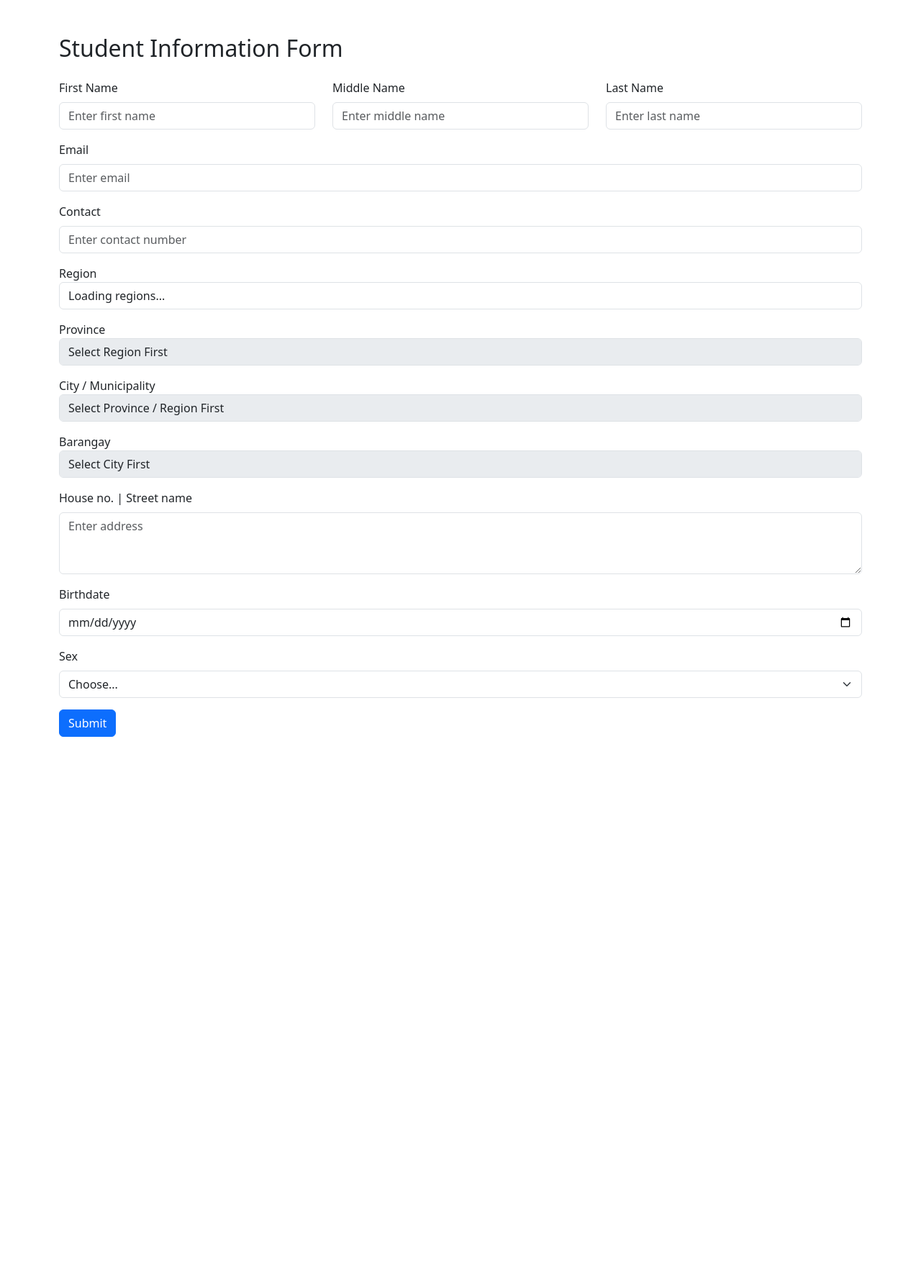
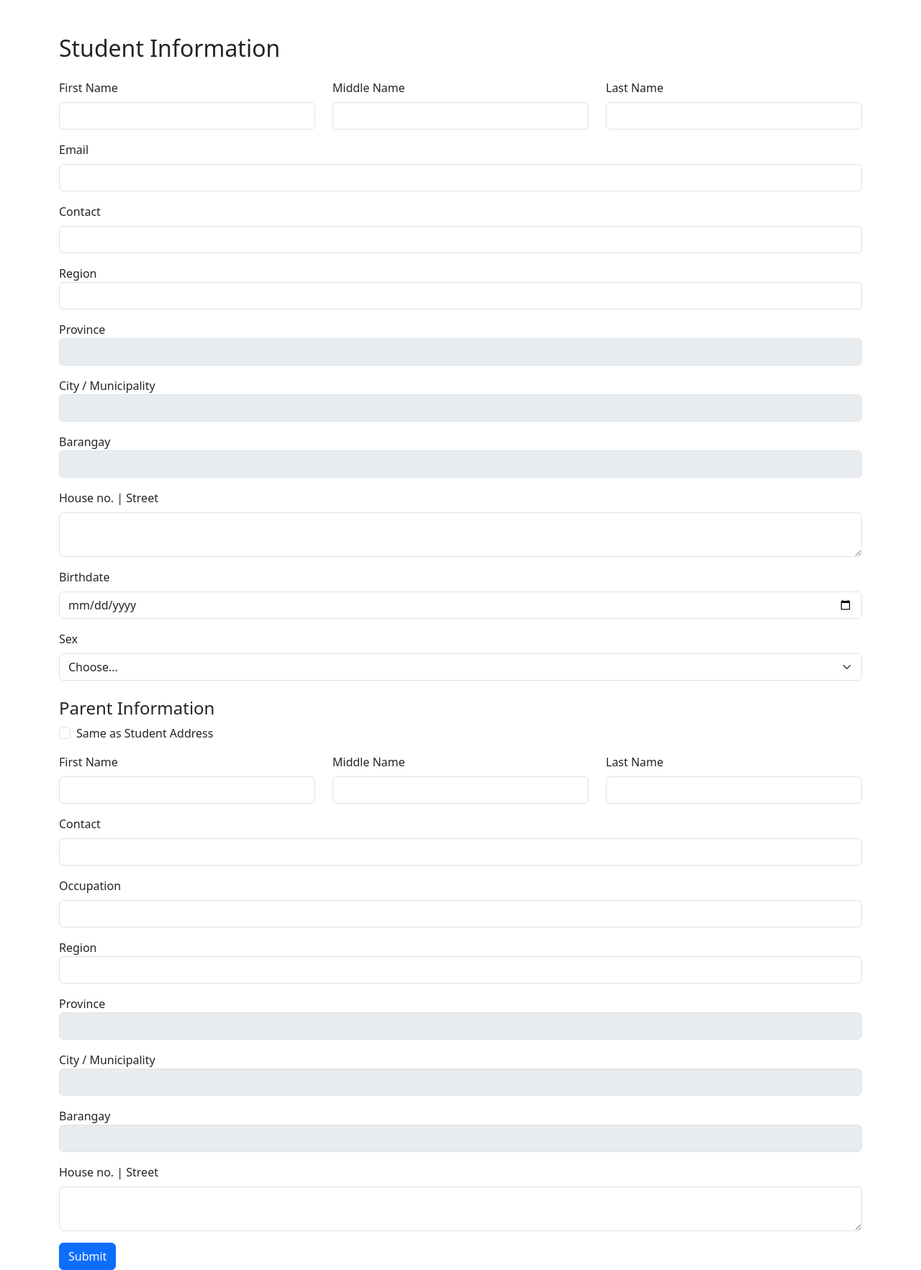
Before and after one commit to AlfrenAlvaran/school-management-with-ai-integration, a PHP site: template resources/views/admin/form_student.php in a window 1280 px wide. Shown: the whole page at 72% size. Before the commit the page ends 1024 px from the top, so only its background shows below. Run offline with PHP 8.4, Linux system fonts and the light colour scheme; the template is opened without the code that fills it, so the values that code supplies are empty.

Commit message:
add parents address

```diff
--- a/resources/views/admin/enrollments.php
+++ b/resources/views/admin/enrollments.php
@@ -21,14 +21,16 @@
             <thead class="table-light text-center">
                 <tr>
                     <th>Student ID</th>
-                    <th>Curriculum Year</th>
+                    <th>Name</th>
                     <th></th>
                     <th class="text-center">Actions</th>
                 </tr>
             </thead>
 
             <tbody>
+                <?php foreach ($studentList as $student) : ?>
 
+                <?php endforeach; ?>
             </tbody>
         </table>
     </div>
--- a/resources/views/admin/form_student.php
+++ b/resources/views/admin/form_student.php
@@ -1,66 +1,52 @@
 <div class="container mt-5">
-     <h2 class="mb-4">Student Information Form</h2>
-     <form action="/students/create-student" method="post">
+    <h2 class="mb-4">Student Information</h2>
+    <form action="/students/create-student" method="post" id="studentForm">
+        <!-- STUDENT INFO -->
         <div class="row mb-3">
             <div class="col">
                 <label for="firstname" class="form-label">First Name</label>
-                 <input type="text" class="form-control" id="firstname" placeholder="Enter first name" name="firstname">
+                <input type="text" class="form-control" id="firstname" name="firstname" required>
             </div>
-
             <div class="col">
                 <label for="middlename" class="form-label">Middle Name</label>
-                 <input type="text" class="form-control" id="middlename" placeholder="Enter middle name" name="middlename">
+                <input type="text" class="form-control" id="middlename" name="middlename">
             </div>
-
             <div class="col">
                 <label for="lastname" class="form-label">Last Name</label>
-                 <input type="text" class="form-control" id="lastname" placeholder="Enter last name" name="lastname">
+                <input type="text" class="form-control" id="lastname" name="lastname" required>
             </div>
-
         </div>
 
         <div class="mb-3">
             <label for="email" class="form-label">Email</label>
-             <input type="email" class="form-control" id="email" placeholder="Enter email" name="email">
+            <input type="email" class="form-control" id="email" name="email">
         </div>
 
         <div class="mb-3">
             <label for="contact" class="form-label">Contact</label>
-             <input type="text" class="form-control" id="contact" placeholder="Enter contact number" name="contact">
+            <input type="text" class="form-control" id="contact" name="contact">
         </div>
 
         <div class="mb-3">
             <label>Region</label>
-             <select id="region" class="form-control" name="region">
-                 <option value="">Loading regions...</option>
-             </select>
+            <select id="region" class="form-control" name="region" required></select>
+        </div>
+        <div class="mb-3">
+            <label>Province</label>
+            <select id="province" class="form-control" name="province" disabled required></select>
+        </div>
+        <div class="mb-3">
+            <label>City / Municipality</label>
+            <select id="city" class="form-control" name="city" disabled required></select>
+        </div>
+        <div class="mb-3">
+            <label>Barangay</label>
+            <select id="barangay" class="form-control" name="barangay" disabled required></select>
         </div>
 
         <div class="mb-3">
-             <label>Province</label>
-             <select id="province" class="form-control" disabled name="province">
-                 <option value="">Select Region First</option>
-             </select>
-         </div>
-
-         <div class="mb-3">
-             <label>City / Municipality</label>
-             <select id="city" class="form-control" disabled name="city">
-                 <option value="">Select Province / Region First</option>
-             </select>
-         </div>
-
-         <div class="mb-3">
-             <label>Barangay</label>
-             <select id="barangay" class="form-control" disabled name="barangay">
-                 <option value="">Select City First</option>
-             </select>
-         </div>
-
-
-         <div class="mb-3">
-             <label for="address" class="form-label">House no. | Street name </label>
-             <textarea class="form-control" id="address" rows="3" placeholder="Enter address" name="address"></textarea>
+            <label for="address" class="form-label">House no. | Street</label>
+            <textarea class="form-control" id="address" name="address" rows="2"></textarea>
         </div>
 
         <div class="mb-3">
@@ -71,125 +57,157 @@
         <div class="mb-3">
             <label class="form-label">Sex</label>
             <select class="form-select" id="sex" name="sex">
-                 <option selected disabled>Choose...</option>
+                <option disabled selected>Choose...</option>
                 <option value="Male">Male</option>
                 <option value="Female">Female</option>
             </select>
+        </div>
+
+        <!-- PARENT INFO -->
+        <h4 class="mt-4">Parent Information</h4>
+        <div class="form-check mb-3">
+            <input class="form-check-input" type="checkbox" value="1" id="same_as_student" name="same_as_student">
+            <label class="form-check-label" for="same_as_student">
+                Same as Student Address
+            </label>
+        </div>
+
+        <div class="row mb-3">
+            <div class="col">
+                <label for="parent_firstname" class="form-label">First Name</label>
+                <input type="text" class="form-control" id="parent_firstname" name="parent_firstname">
+            </div>
+            <div class="col">
+                <label for="parent_middlename" class="form-label">Middle Name</label>
+                <input type="text" class="form-control" id="parent_middlename" name="parent_middlename">
+            </div>
+            <div class="col">
+                <label for="parent_lastname" class="form-label">Last Name</label>
+                <input type="text" class="form-control" id="parent_lastname" name="parent_lastname">
+            </div>
+        </div>
+
+        <div class="mb-3">
+            <label for="parent_contact" class="form-label">Contact</label>
+            <input type="text" class="form-control" id="parent_contact" name="parent_contact">
+        </div>
+        <div class="mb-3">
+            <label for="parent_occupation" class="form-label">Occupation</label>
+            <input type="text" class="form-control" id="parent_occupation" name="parent_occupation">
+        </div>
+
+        <div class="mb-3">
+            <label>Region</label>
+            <select id="parent_region" class="form-control" name="parent_region"></select>
+        </div>
+        <div class="mb-3">
+            <label>Province</label>
+            <select id="parent_province" class="form-control" name="parent_province" disabled></select>
+        </div>
+        <div class="mb-3">
+            <label>City / Municipality</label>
+            <select id="parent_city" class="form-control" name="parent_city" disabled></select>
+        </div>
+        <div class="mb-3">
+            <label>Barangay</label>
+            <select id="parent_barangay" class="form-control" name="parent_barangay" disabled></select>
+        </div>
+
+        <div class="mb-3">
+            <label for="parent_house_no" class="form-label">House no. | Street</label>
+            <textarea class="form-control" id="parent_house_no" name="parent_house_no" rows="2"></textarea>
         </div>
 
         <button type="submit" class="btn btn-primary">Submit</button>
     </form>
 </div>
 
-
 <script>
 const api = "https://psgc.gitlab.io/api/";
 
-     // Load Regions
-     async function loadRegions() {
-         const regions = await fetch(api + "regions/").then(r => r.json());
-         const region = document.getElementById("region");
-         region.innerHTML = "<option value=''>Select Region</option>";
-         regions.forEach(r => {
-             region.innerHTML += `<option value="${r.code}">${r.name}</option>`;
-         });
+// --- Load regions ---
+async function loadRegions(selectId){
+    const res = await fetch(api + "regions/").then(r => r.json());
+    const select = document.getElementById(selectId);
+    select.innerHTML = "<option value=''>Select Region</option>";
+    res.forEach(r => select.innerHTML += `<option value="${r.code}">${r.name}</option>`);
 }
 
-     // Load Provinces (or Cities directly if region has no provinces)
-     async function loadProvinces(regionCode) {
-         const province = document.getElementById("province");
-         const city = document.getElementById("city");
-         const barangay = document.getElementById("barangay");
+// --- Load provinces ---
+async function loadProvinces(regionCode, selectProvinceId, selectCityId, selectBarangayId){
+    const province = document.getElementById(selectProvinceId);
+    const city = document.getElementById(selectCityId);
+    const barangay = document.getElementById(selectBarangayId);
 
-         city.setAttribute("disabled", true);
-         city.innerHTML = "<option value=''>Select Province / Region First</option>";
-         barangay.setAttribute("disabled", true);
-         barangay.innerHTML = "<option value=''>Select City First</option>";
+    city.disabled = true;
+    city.innerHTML = "<option value=''>Select City</option>";
+    barangay.disabled = true;
+    barangay.innerHTML = "<option value=''>Select Barangay</option>";
+
+    if(!regionCode) return;
 
     const provinces = await fetch(api + "regions/" + regionCode + "/provinces/").then(r => r.json());
-
-         if (provinces.length > 0) {
-             province.removeAttribute("disabled");
-             province.style.display = "block";
+    if(provinces.length > 0){
+        province.disabled = false;
         province.innerHTML = "<option value=''>Select Province</option>";
-             provinces.forEach(p => {
-                 province.innerHTML += `<option value="${p.code}">${p.name}</option>`;
-             });
-             city.setAttribute("disabled", true);
-             city.innerHTML = "<option value=''>Select Province First</option>";
+        provinces.forEach(p => province.innerHTML += `<option value="${p.code}">${p.name}</option>`);
     } else {
-             // Region has no provinces (NCR, CAR, BARMM)
-             province.setAttribute("disabled", true);
+        province.disabled = true;
         province.innerHTML = "<option value=''>No Province</option>";
-             province.style.display = "none";
-
         const cities = await fetch(api + "regions/" + regionCode + "/cities-municipalities/").then(r => r.json());
-             city.removeAttribute("disabled");
-             city.innerHTML = "<option value=''>Select City / Municipality</option>";
-             cities.forEach(c => {
-                 city.innerHTML += `<option value="${c.code}">${c.name}</option>`;
-             });
+        city.disabled = false;
+        city.innerHTML = "<option value=''>Select City</option>";
+        cities.forEach(c => city.innerHTML += `<option value="${c.code}">${c.name}</option>`);
     }
 }
 
-     // Load Cities
-     async function loadCities(provinceCode) {
-         const city = document.getElementById("city");
-         const barangay = document.getElementById("barangay");
+// --- Load cities ---
+async function loadCities(provinceCode, selectCityId, selectBarangayId){
+    const city = document.getElementById(selectCityId);
+    const barangay = document.getElementById(selectBarangayId);
+    barangay.disabled = true;
+    barangay.innerHTML = "<option value=''>Select Barangay</option>";
 
-         city.removeAttribute("disabled");
-         city.innerHTML = "<option value=''>Loading cities...</option>";
-
-         barangay.setAttribute("disabled", true);
-         barangay.innerHTML = "<option value=''>Select City First</option>";
-
+    if(!provinceCode) return;
     const cities = await fetch(api + "provinces/" + provinceCode + "/cities-municipalities/").then(r => r.json());
-         city.innerHTML = "<option value=''>Select City / Municipality</option>";
-         cities.forEach(c => {
-             city.innerHTML += `<option value="${c.code}">${c.name}</option>`;
-         });
+    city.disabled = false;
+    city.innerHTML = "<option value=''>Select City</option>";
+    cities.forEach(c => city.innerHTML += `<option value="${c.code}">${c.name}</option>`);
 }
 
-     // Load Barangays
-     async function loadBarangays(cityCode) {
-         const barangay = document.getElementById("barangay");
-         barangay.removeAttribute("disabled");
-         barangay.innerHTML = "<option value=''>Loading barangays...</option>";
-
-         const barangays = await fetch(api + "cities-municipalities/" + cityCode + "/barangays/").then(r => r.json());
+// --- Load barangays ---
+async function loadBarangays(cityCode, selectBarangayId){
+    const barangay = document.getElementById(selectBarangayId);
+    if(!cityCode) return;
+    const res = await fetch(api + "cities-municipalities/" + cityCode + "/barangays/").then(r => r.json());
+    barangay.disabled = false;
     barangay.innerHTML = "<option value=''>Select Barangay</option>";
-         barangays.forEach(b => {
-             barangay.innerHTML += `<option value="${b.code}">${b.name}</option>`;
-         });
+    res.forEach(b => barangay.innerHTML += `<option value="${b.code}">${b.name}</option>`);
 }
 
-     // Event Listeners
-     document.getElementById("region").addEventListener("change", function() {
-         loadProvinces(this.value);
+// --- Event listeners ---
+document.getElementById("region").addEventListener("change", e => loadProvinces(e.target.value,"province","city","barangay"));
+document.getElementById("province").addEventListener("change", e => loadCities(e.target.value,"city","barangay"));
+document.getElementById("city").addEventListener("change", e => loadBarangays(e.target.value,"barangay"));
+
+document.getElementById("parent_region").addEventListener("change", e => loadProvinces(e.target.value,"parent_province","parent_city","parent_barangay"));
+document.getElementById("parent_province").addEventListener("change", e => loadCities(e.target.value,"parent_city","parent_barangay"));
+document.getElementById("parent_city").addEventListener("change", e => loadBarangays(e.target.value,"parent_barangay"));
+
+// --- Initial load ---
+loadRegions("region");
+loadRegions("parent_region");
+
+// --- Copy student address if checkbox checked ---
+document.getElementById("same_as_student").addEventListener("change", function(){
+    const checked = this.checked;
+    const studentFields = ['region','province','city','barangay','address'];
+    const parentFields  = ['parent_region','parent_province','parent_city','parent_barangay','parent_house_no'];
+
+    parentFields.forEach((pField,i)=>{
+        const sField = studentFields[i];
+        document.getElementById(pField).value = checked ? document.getElementById(sField).value : '';
+        document.getElementById(pField).disabled = checked;
     });
-
-     document.getElementById("province").addEventListener("change", function() {
-         loadCities(this.value);
-     });
-
-     document.getElementById("city").addEventListener("change", function() {
-         loadBarangays(this.value);
-     });
-
-     // Initial Load
-     loadRegions();
-
-
-     document.querySelector('form').addEventListener('submit', function(e) {
-         document.getElementById('region_name').value = document.getElementById('region').selectedOptions[0].text;
-         document.getElementById('province_name').value = document.getElementById('province').selectedOptions[0].text;
-         document.getElementById('city_name').value = document.getElementById('city').selectedOptions[0].text;
-         document.getElementById('barangay_name').value = document.getElementById('barangay').selectedOptions[0].text;
-
-         // Enable selects in case they are disabled
-         document.getElementById('region').disabled = false;
-         document.getElementById('province').disabled = false;
-         document.getElementById('city').disabled = false;
-         document.getElementById('barangay').disabled = false;
 });
 </script>
--- a/routes/web.php
+++ b/routes/web.php
@@ -41,7 +41,7 @@ $router->post('/create-section', [SectionController::class, 'createSection']);
 $router->get('/students', [StudentController::class, 'AdminStudentPage']);
 $router->get('/students/add-student', [StudentController::class, 'addStudentPage']);
 $router->post('/students/create-student', [StudentController::class, 'createStudentAdmin']);
-
+$router->get('/view/{id}', [StudentController::class, 'viewStudent']);
 // Enrollments Routes
 $router->get('/enrollments', [EnrollmentController::class, 'enrollmentPage']);
 
--- a/src/App/Controllers/Admin/EnrollmentController.php
+++ b/src/App/Controllers/Admin/EnrollmentController.php
@@ -23,7 +23,6 @@ class EnrollmentController extends AuthenticatedController
             [
                 'title' => 'Enrollment Management',
                 'showTopbar' => false,
-                "studentsList" => $this->studentService->showStudentList()
             ]
         );
     }
```
Also changed, not shown: src/App/Controllers/Student/StudentController.php (+41 -28 lines), src/App/Models/Parents.php (added, +35 -0 lines), src/App/Services/StudentService.php (+76 -12 lines), resources/views/admin/view_student.php (added). Lines whose indentation alone changed are shown as unchanged.
